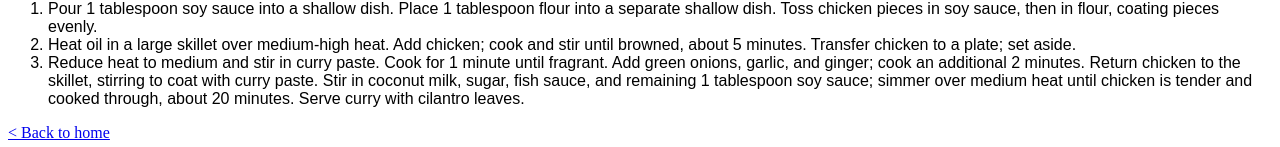
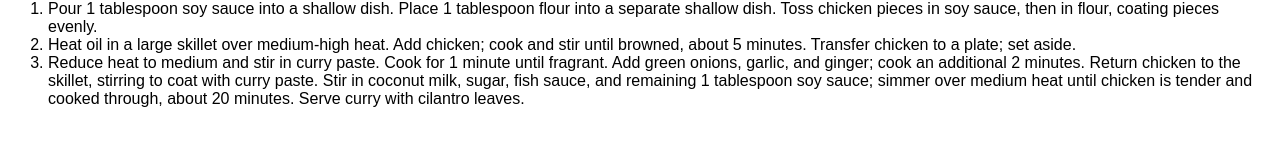
Before and after one commit to andreacasonato/odin-recipes.github.io, a plain HTML site: page recipes/thai-green-curry-chicken.html in a window 1280 px wide. Shown: the part 987-1134 px from the top of the page. After the commit the page ends 1111 px from the top, so only its background shows below. Drawn offline with Linux system fonts and the light colour scheme.

Commit message:
Link edit

```diff
--- a/recipes/thai-green-curry-chicken.html
+++ b/recipes/thai-green-curry-chicken.html
@@ -50,6 +50,5 @@
         and cooked through, about 20 minutes. Serve curry with cilantro leaves.
       </li>
     </ol>
-    <a href="/index.html"> < Back to home</a>
   </body>
 </html>
```
